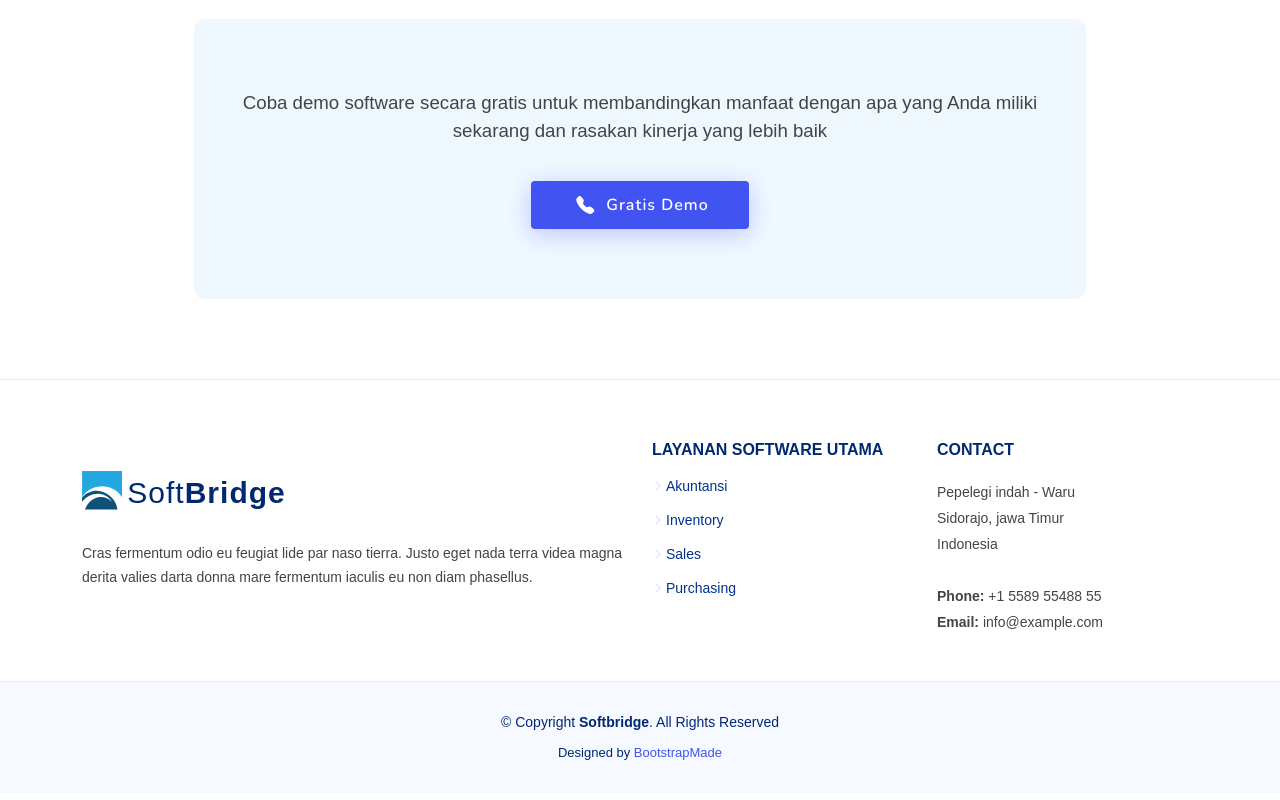
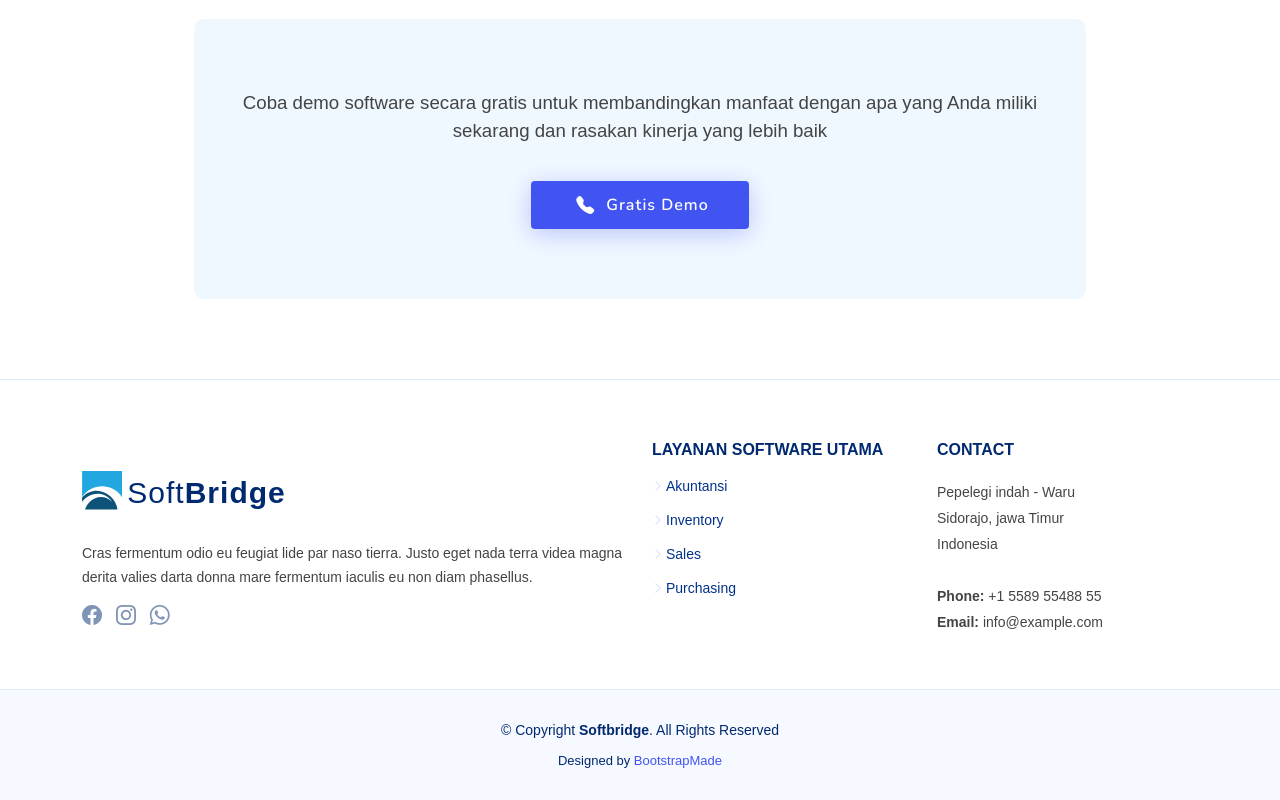
Before and after one commit to grav0921/landing_page, a plain HTML site: page index.html in a window 1280 px wide. Shown: the part 5810-6610 px from the top of the page. Drawn offline with nearby package versions, Linux system fonts and the light colour scheme.

Commit message:
Update index.html

```diff
--- a/index.html
+++ b/index.html
@@ -429,12 +429,12 @@
               <span style="font-weight: 400">Soft<span>Bridge</span></span>
             </a>
             <p>Cras fermentum odio eu feugiat lide par naso tierra. Justo eget nada terra videa magna derita valies darta donna mare fermentum iaculis eu non diam phasellus.</p>
-            <!-- <div class="social-links mt-3">
-              <a href="#" class="twitter"><i class="bi bi-twitter"></i></a>
+            <div class="social-links mt-3">
+          <!--<a href="#" class="twitter"><i class="bi bi-twitter"></i></a> -->
               <a href="#" class="facebook"><i class="bi bi-facebook"></i></a>
               <a href="#" class="instagram"><i class="bi bi-instagram"></i></a>
-              <a href="#" class="linkedin"><i class="bi bi-linkedin"></i></a>
-            </div> -->
+              <a href="https://wa.me/085604428144" class="linkedin"><i class="bi bi-whatsapp"></i></a>
+            </div>
           </div>
 
           <div class="col-lg-3 col-6 footer-links">
```
